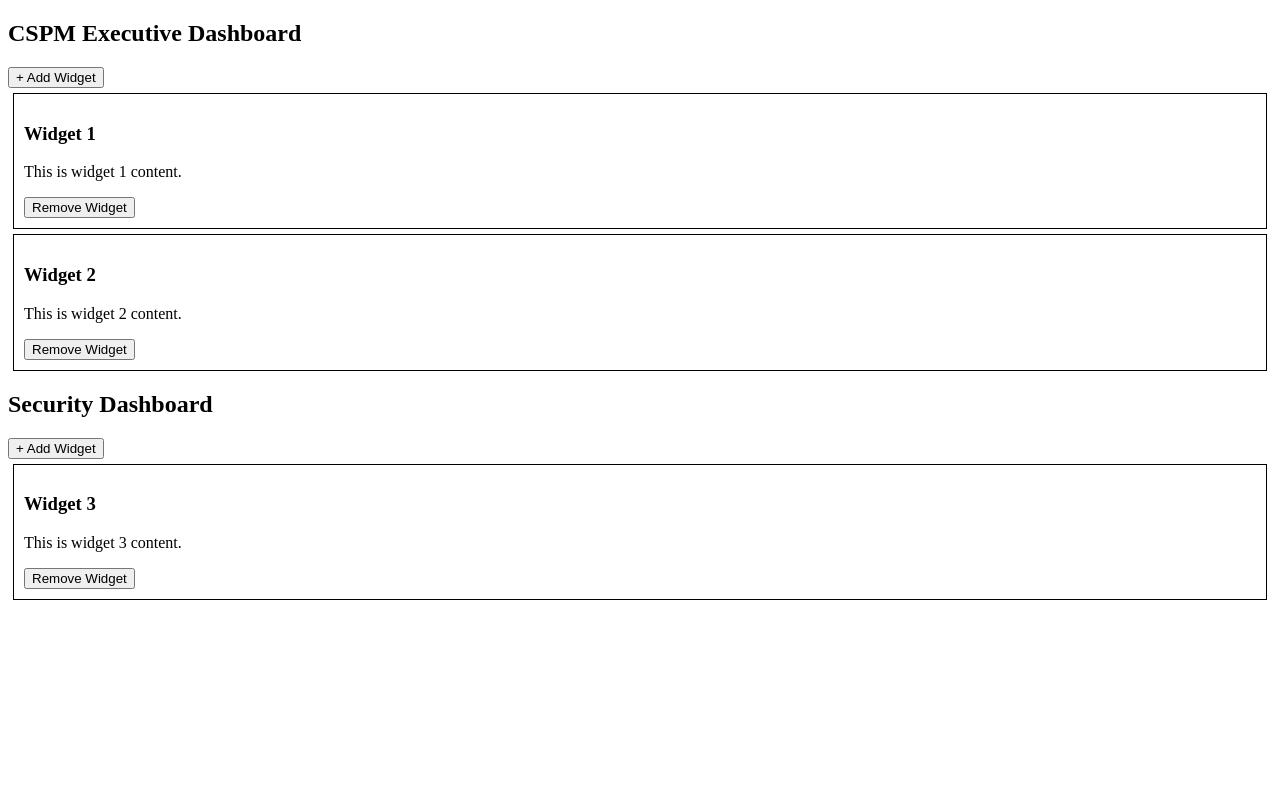
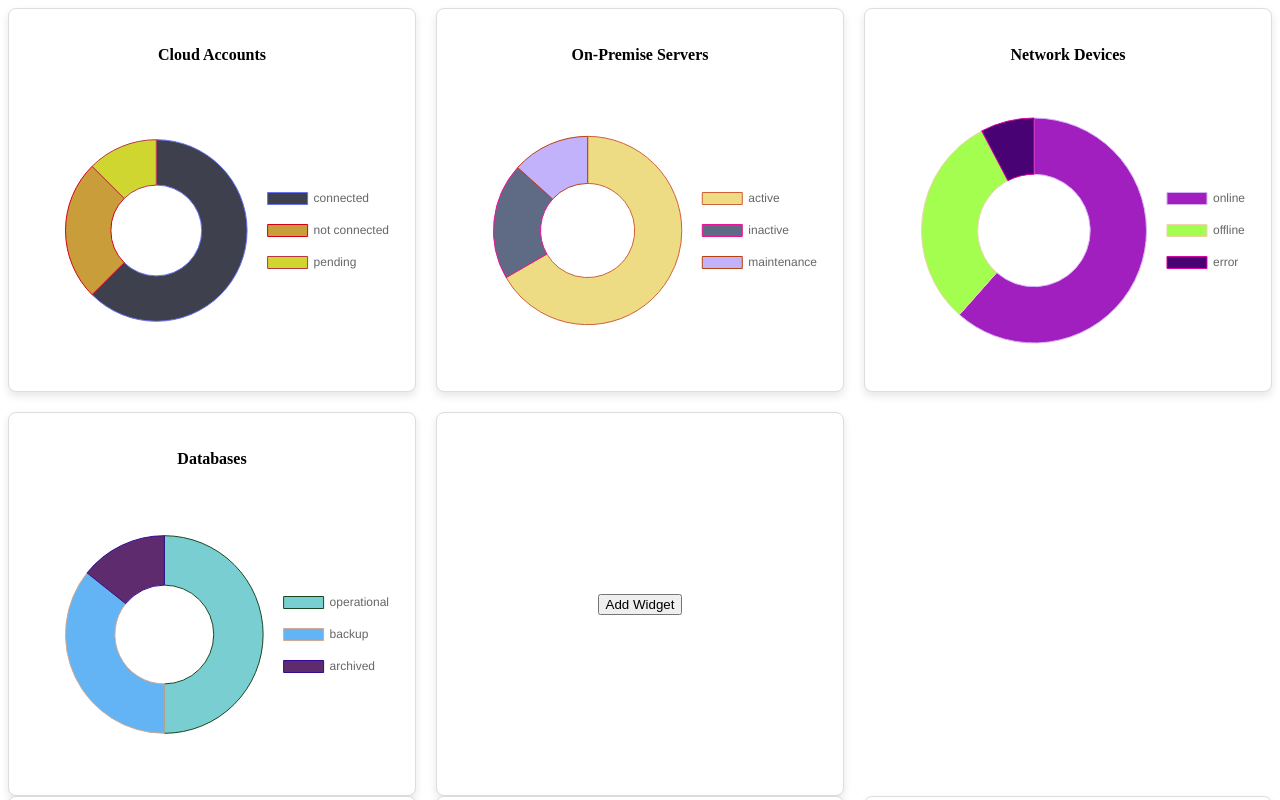
Before and after one commit to varshipallela/dashboard-app, a Next.js app: page /dashboard in a window 1280 px wide. Shown: the top 800 px of the page. Built offline with nearby package versions, Linux system fonts and the light colour scheme.

Commit message:
added graph

```diff
--- a/app/globals.css
+++ b/app/globals.css
@@ -105,3 +105,28 @@ a {
     color-scheme: dark;
   }
 }
+
+.chart-container {
+  width: 300px;
+  height: 300px;
+  flex: 1 1 auto;
+  border: 1px solid #ddd; /* Light gray border */
+  border-radius: 8px; /* Rounded corners */
+  box-shadow: 0 4px 8px rgba(0, 0, 0, 0.1); /* Soft shadow for card effect */
+  background-color: #fff; /* White background */
+  padding: 16px; /* Padding inside the card */
+  display: flex;
+  align-items: center;
+  justify-content: center;
+  transition: box-shadow 0.3s ease; /* Smooth shadow transition */
+}
+
+.chart-container:hover {
+  box-shadow: 0 6px 12px rgba(0, 0, 0, 0.15);
+}
+
+@media (max-width: 768px) {
+  .chart-container {
+    width: 100%; /* Full width on smaller screens */
+  }
+}
--- a/package.json
+++ b/package.json
@@ -9,9 +9,13 @@
     "lint": "next lint"
   },
   "dependencies": {
+    "chart.js": "^4.4.4",
     "next": "14.2.6",
     "react": "^18",
+    "react-chartjs-2": "^5.2.0",
     "react-dom": "^18",
+    "rechartjs": "^1.0.1",
+    "recharts": "^2.12.7",
     "zustand": "^4.5.5"
   },
   "devDependencies": {
--- a/pages/dashboard.tsx
+++ b/pages/dashboard.tsx
@@ -1,8 +1,7 @@
 import { useEffect, useState } from "react";
-import { GetStaticProps } from "next";
 import { DashboardData, Category, Widget } from "../src/types/dashboard.t";
 import { useDashboardStore } from "src/store/dashboardStore";
-import { data } from "src/data/index";
+import { DoughnutChart } from "src/components/DoughnutChart";
 interface DashboardProps {
   initialData: DashboardData;
 }
@@ -11,81 +10,12 @@ const Dashboard: React.FC<DashboardProps> = ({ initialData }) => {
   const [data, setData] = useState<DashboardData>(initialData);
   const { categories, setCategories } = useDashboardStore();
 
-  useEffect(() => {
-    setCategories(data.categories);
-  }, []);
-
-  const addWidget = (categoryId: number) => {
-    const widgetName = prompt("Enter widget name:");
-    const widgetContent = prompt("Enter widget content:");
-    const newWidget: Widget = {
-      id: Date.now(),
-      name: widgetName || "Untitled Widget",
-      content: widgetContent || "No content provided",
-    };
-
-    setData((prevData) => ({
-      ...prevData,
-      categories: prevData.categories.map((category) =>
-        category.id === categoryId
-          ? { ...category, widgets: [...category.widgets, newWidget] }
-          : category
-      ),
-    }));
-  };
-
-  const removeWidget = (categoryId: number, widgetId: number) => {
-    setData((prevData) => ({
-      ...prevData,
-      categories: prevData.categories.map((category) =>
-        category.id === categoryId
-          ? {
-              ...category,
-              widgets: category.widgets.filter(
-                (widget) => widget.id !== widgetId
-              ),
-            }
-          : category
-      ),
-    }));
-  };
-
   return (
     <div>
-      {data.categories.map((category) => (
-        <div key={category.id}>
-          <h2>{category.name}</h2>
-          <button onClick={() => addWidget(category.id)}>+ Add Widget</button>
-          <div>
-            {category.widgets.map((widget) => (
-              <div
-                key={widget.id}
-                style={{
-                  border: "1px solid black",
-                  padding: "10px",
-                  margin: "5px",
-                }}
-              >
-                <h3>{widget.name}</h3>
-                <p>{widget.content}</p>
-                <button onClick={() => removeWidget(category.id, widget.id)}>
-                  Remove Widget
-                </button>
-              </div>
-            ))}
-          </div>
-        </div>
-      ))}
+      <DoughnutChart widgets={categories[0].widgets} />
+      <DoughnutChart widgets={categories[1].widgets} />
     </div>
   );
 };
 
-export const getStaticProps: GetStaticProps = async () => {
-  return {
-    props: {
-      initialData: data as DashboardData,
-    },
-  };
-};
-
 export default Dashboard;
--- /dev/null
+++ b/src/components/Card.tsx
@@ -0,0 +1,42 @@
+export function Card({
+  children,
+  title,
+  subTitle,
+  isGraph,
+}: {
+  children: React.ReactNode;
+  title?: string;
+  subTitle?: string;
+  isGraph?: boolean;
+}) {
+  function renderChildren() {
+    if (!isGraph) return children;
+    return (
+      <>
+        <h4>{title}</h4>
+        <div style={{ position: "relative", width: "100%", height: "100%" }}>
+          {children}
+        </div>
+      </>
+    );
+  }
+  return (
+    <div
+      className="chart-container"
+      style={{
+        height: "350px",
+        border: "1px solid #ddd",
+        borderRadius: "8px",
+        boxShadow: "0 4px 8px rgba(0, 0, 0, 0.1)",
+        backgroundColor: "#fff",
+        padding: "16px",
+        display: "flex",
+        flexDirection: "column",
+        alignItems: "center",
+        justifyContent: "center",
+      }}
+    >
+      {renderChildren()}
+    </div>
+  );
+}
--- /dev/null
+++ b/src/components/DoughnutChart.tsx
@@ -0,0 +1,104 @@
+// src/components/DoughnutChart.tsx
+import React from "react";
+import { Doughnut } from "react-chartjs-2";
+import { Chart as ChartJS, ArcElement, Tooltip, Legend } from "chart.js";
+import { Widget } from "src/types/dashboard.t";
+import { Card } from "./Card";
+
+ChartJS.register(ArcElement, Tooltip, Legend);
+
+const data = {
+  labels: ["Red", "Blue", "Yellow", "Green", "Purple", "Orange"],
+  datasets: [
+    {
+      label: "# of Votes",
+      data: [12, 19, 3, 5, 2, 3],
+      backgroundColor: [
+        "rgba(255, 99, 132, 0.2)",
+        "rgba(54, 162, 235, 0.2)",
+        "rgba(255, 206, 86, 0.2)",
+        "rgba(75, 192, 192, 0.2)",
+        "rgba(153, 102, 255, 0.2)",
+        "rgba(255, 159, 64, 0.2)",
+      ],
+      borderColor: [
+        "rgba(255, 99, 132, 1)",
+        "rgba(54, 162, 235, 1)",
+        "rgba(255, 206, 86, 1)",
+        "rgba(75, 192, 192, 1)",
+        "rgba(153, 102, 255, 1)",
+        "rgba(255, 159, 64, 1)",
+      ],
+      borderWidth: 1,
+    },
+  ],
+};
+
+function getRandomColor() {
+  const letters = "0123456789ABCDEF";
+  let color = "#";
+  for (let i = 0; i < 6; i++) {
+    color += letters[Math.floor(Math.random() * 16)];
+  }
+  return color;
+}
+
+function getRandomColors(count: number) {
+  return Array.from({ length: count }, () => getRandomColor());
+}
+
+export const DoughnutChart = ({ widgets }: { widgets: Widget[] }) => {
+  const options = {
+    plugins: {
+      legend: {
+        position: "right" as const,
+        align: "center" as const,
+        labels: {
+          padding: 20,
+        },
+      },
+    },
+    layout: {
+      padding: {
+        left: 40,
+      },
+    },
+    maintainAspectRatio: false,
+  };
+
+  return (
+    <div
+      style={{
+        display: "grid",
+        gridTemplateColumns: "repeat(auto-fill, minmax(350px, 1fr))", // Adjusted to fit 3 cards on a laptop screen
+        gap: "20px", // Adjust this to set the desired gap between cards
+        width: "100%", // Ensure the grid takes up the full width of the container
+      }}
+    >
+      {widgets?.map((widget, i) => (
+        <Card key={i} title={widget.title} isGraph>
+          <Doughnut
+            data={{
+              labels: Object.keys(widget.data),
+              datasets: [
+                {
+                  label: widget.title,
+                  data: Object.values(widget.data),
+                  backgroundColor: getRandomColors(
+                    Object.keys(widget.data).length
+                  ),
+                  borderColor: getRandomColors(Object.keys(widget.data).length),
+                  borderWidth: 1,
+                },
+              ],
+            }}
+            options={options}
+          />
+        </Card>
+      ))}
+      <Card>
+        <button>Add Widget</button>
+      </Card>
+    </div>
+  );
+};
--- a/src/data/index.ts
+++ b/src/data/index.ts
@@ -1,18 +1,46 @@
-export const data = {
+import { DashboardData } from "src/types/dashboard.t";
+
+export const data: DashboardData = {
   categories: [
     {
       id: 1,
       name: "CSPM Executive Dashboard",
       widgets: [
         {
-          id: 1,
-          name: "Widget 1",
-          content: "This is widget 1 content.",
+          id: "cloud-accounts",
+          title: "Cloud Accounts",
+          data: {
+            connected: 5,
+            "not connected": 2,
+            pending: 1,
+          },
         },
         {
-          id: 2,
-          name: "Widget 2",
-          content: "This is widget 2 content.",
+          id: "on-premise-servers",
+          title: "On-Premise Servers",
+          data: {
+            active: 10,
+            inactive: 3,
+            maintenance: 2,
+          },
+        },
+        {
+          id: "network-devices",
+          title: "Network Devices",
+          data: {
+            online: 8,
+            offline: 4,
+            error: 1,
+          },
+        },
+        {
+          id: "databases",
+          title: "Databases",
+          data: {
+            operational: 7,
+            backup: 5,
+            archived: 2,
+          },
         },
       ],
     },
@@ -21,9 +49,41 @@ export const data = {
       name: "Security Dashboard",
       widgets: [
         {
-          id: 3,
-          name: "Widget 3",
-          content: "This is widget 3 content.",
+          id: "vulnerabilities",
+          title: "Vulnerabilities",
+          data: {
+            critical: 4,
+            high: 8,
+            medium: 15,
+            low: 20,
+          },
+        },
+        {
+          id: "threats",
+          title: "Threats",
+          data: {
+            active: 5,
+            mitigated: 10,
+            resolved: 7,
+          },
+        },
+        {
+          id: "incidents",
+          title: "Incidents",
+          data: {
+            open: 3,
+            closed: 9,
+            inProgress: 2,
+          },
+        },
+        {
+          id: "compliance",
+          title: "Compliance",
+          data: {
+            passed: 12,
+            failed: 3,
+            notAssessed: 5,
+          },
         },
       ],
     },
--- a/src/types/dashboard.t.ts
+++ b/src/types/dashboard.t.ts
@@ -1,7 +1,7 @@
 export interface Widget {
-  id: number;
-  name: string;
-  content: string;
+  id: string;
+  title: string;
+  data: Record<string, number>;
 }
 
 export interface Category {
```
Also changed, not shown: 1 other file (tests, documents, lock files or other folders).
